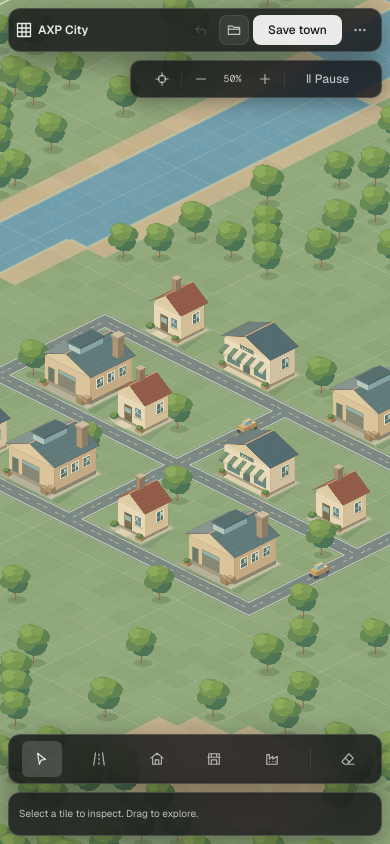
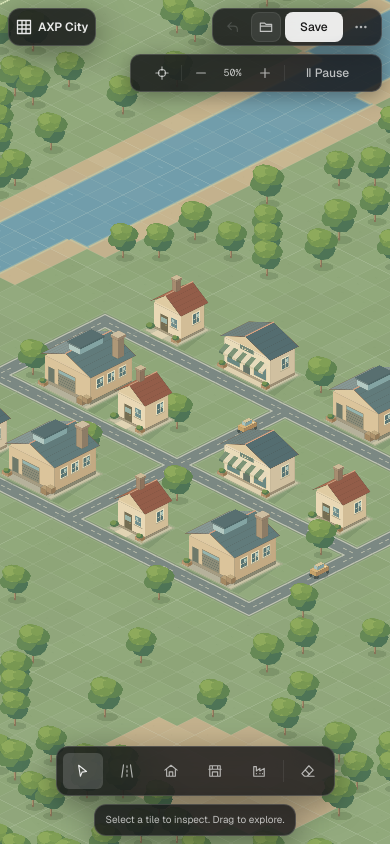
Before and after one commit to maceip/axp-city, a website built with Vite: page game/index.html in a window 390 px wide. Built offline with nearby package versions, Linux system fonts and the light colour scheme; animation ran at ten frames a second.

Commit message:
Fit floating city controls to their contents

```diff
--- a/game/index.html
+++ b/game/index.html
@@ -18,10 +18,13 @@
       id="game"
       aria-label="Isometric town map. Drag to pan, scroll to zoom, click to place or inspect a tile."
     ></div>
-    <header class="topbar sl-panel">
+    <header class="topbar">
+      <div class="town-info sl-panel">
         <div class="brand">
           <svg class="brand-mark" viewBox="0 0 16 16" aria-hidden="true">
-          <path d="M1.5 1.5h13v13h-13zM1.5 6h13M1.5 10h13M6 1.5v13M10 1.5v13" />
+            <path
+              d="M1.5 1.5h13v13h-13zM1.5 6h13M1.5 10h13M6 1.5v13M10 1.5v13"
+            />
           </svg>
           <span class="brand-name">AXP City</span>
           <span class="divider brand-divider" aria-hidden="true"></span>
@@ -32,7 +35,8 @@
           <span><b id="vehicle-count">0</b> vehicles</span>
           <span id="sim-state">Town in motion</span>
         </div>
-      <div class="save-controls">
+      </div>
+      <div class="save-controls sl-panel">
         <span id="save-state">Local town</span>
         <button
           class="sl-icon-button"
@@ -60,9 +64,10 @@
           class="sl-button"
           data-variant="primary"
           data-action="save"
+          aria-label="Save town"
           title="Save town (Ctrl/⌘ S)"
         >
-          Save town
+          <span>Save<span class="save-label-tail"> town</span></span>
         </button>
         <button
           class="sl-icon-button"
@@ -93,6 +98,7 @@
         1–6 tools · H center<br />Space pause · Ctrl/⌘ S save
       </p>
     </div>
+    <div class="bottom-dock">
       <aside class="tool-panel sl-panel" aria-label="Town building tools">
         <div class="tool-list" role="group" aria-label="Select a tool">
           <button
@@ -182,6 +188,7 @@
           >
         </div>
       </footer>
+    </div>
     <div class="view-controls sl-pill" aria-label="Map view controls">
       <button
         class="sl-icon-button"
--- a/game/src/styles.css
+++ b/game/src/styles.css
@@ -6,7 +6,7 @@
   background: #dce5d3;
   font-synthesis: none;
   --ui-inset: 10px;
-  --topbar-height: 44px;
+  --topbar-height: 38px;
   --view-controls-width: 252px;
   /* Shader Lab sits on a dark canvas; keep its controls legible over this map. */
   --ds-color-glass-panel: rgb(18 18 22 / 0.8);
@@ -71,8 +71,19 @@ button svg,
   display: flex;
   align-items: center;
   justify-content: space-between;
+  gap: 8px;
+  pointer-events: none;
+}
+.topbar > .sl-panel {
+  height: 100%;
+  pointer-events: auto;
+}
+.town-info {
+  display: flex;
+  align-items: center;
+  flex: none;
+  gap: 12px;
   padding: 3px 10px;
-  gap: 16px;
 }
 .brand,
 .save-controls,
@@ -123,8 +134,9 @@ h1 {
   color: var(--ds-color-text-secondary);
 }
 .save-controls {
-  margin-left: auto;
+  flex: none;
   gap: 6px;
+  padding: 3px 6px;
 }
 #save-state {
   font-size: 10px;
@@ -141,6 +153,9 @@ h1 {
   left: max(var(--ui-inset), env(safe-area-inset-left));
   padding: 7px;
 }
+.bottom-dock {
+  display: contents;
+}
 .tool-list {
   display: flex;
   flex-direction: column;
@@ -156,15 +171,20 @@ h1 {
   z-index: 10;
   bottom: max(var(--ui-inset), env(safe-area-inset-bottom));
   left: max(var(--ui-inset), env(safe-area-inset-left));
-  right: calc(
-    max(var(--ui-inset), env(safe-area-inset-right)) +
-      var(--view-controls-width) + 8px
+  width: max-content;
+  max-width: min(
+    560px,
+    calc(
+      100vw - max(var(--ui-inset), env(safe-area-inset-left)) -
+        max(var(--ui-inset), env(safe-area-inset-right)) -
+        var(--view-controls-width) - 8px
+    )
   );
   display: flex;
   align-items: center;
   justify-content: space-between;
   gap: 16px;
-  min-height: 38px;
+  min-height: 32px;
   padding: 3px 8px 3px 12px;
   font-size: 11px;
 }
@@ -281,7 +301,7 @@ h1 {
     display: none;
   }
   .topbar {
-    gap: 12px;
+    gap: 8px;
   }
 }
 @media (max-width: 820px) {
@@ -293,9 +313,8 @@ h1 {
   :root {
     --ui-inset: 8px;
   }
-  .topbar {
+  .town-info {
     padding-inline: 7px;
-    gap: 6px;
   }
   .brand {
     gap: 6px;
@@ -313,16 +332,29 @@ h1 {
   .load-button {
     padding-inline: 7px;
   }
-  .tool-panel {
-    top: auto;
+  .bottom-dock {
+    position: fixed;
+    z-index: 10;
     left: max(var(--ui-inset), env(safe-area-inset-left));
     right: max(var(--ui-inset), env(safe-area-inset-right));
-    bottom: calc(max(var(--ui-inset), env(safe-area-inset-bottom)) + 52px);
+    bottom: max(var(--ui-inset), env(safe-area-inset-bottom));
+    display: flex;
+    flex-direction: column;
+    align-items: center;
+    gap: 8px;
+    pointer-events: none;
+  }
+  .bottom-dock > .sl-panel {
+    position: static;
+    width: max-content;
+    max-width: 100%;
+    pointer-events: auto;
+  }
+  .tool-panel {
     padding: 6px;
   }
   .tool-list {
     flex-direction: row;
-    justify-content: space-around;
     gap: 4px;
   }
   .tool-list .sl-icon-button {
@@ -336,12 +368,7 @@ h1 {
     flex: none;
   }
   .statusbar {
-    right: max(var(--ui-inset), env(safe-area-inset-right));
-    min-height: 44px;
     padding: 6px 10px;
-  }
-  .status-copy {
-    width: 100%;
   }
   .status-copy #tool-title,
   .status-copy .divider {
@@ -358,16 +385,19 @@ h1 {
     bottom: auto;
   }
 }
+@media (max-width: 400px) {
+  .save-label-tail {
+    display: none;
+  }
+}
 @media (pointer: coarse) {
   :root {
-    --topbar-height: 54px;
+    --topbar-height: 52px;
     --view-controls-width: 300px;
-  }
-  .topbar {
-    padding-inline: 5px;
   }
   .save-controls {
     gap: 2px;
+    padding-inline: 4px;
   }
   .brand-mark {
     display: none;
```
Also changed, not shown: docs/SHADER-LAB-UI.md (+4 -0 lines), README.md, 1 other file. Lines whose indentation alone changed are shown as unchanged.
